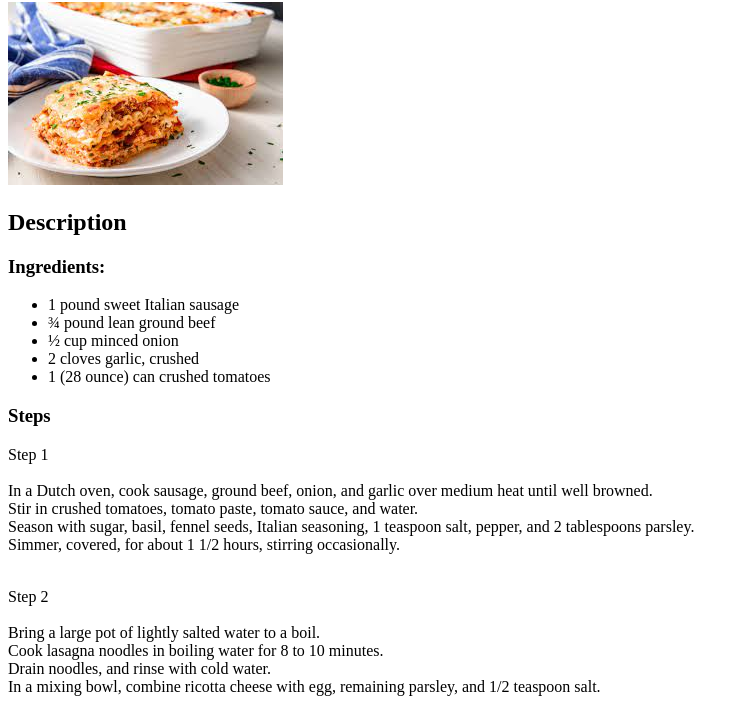
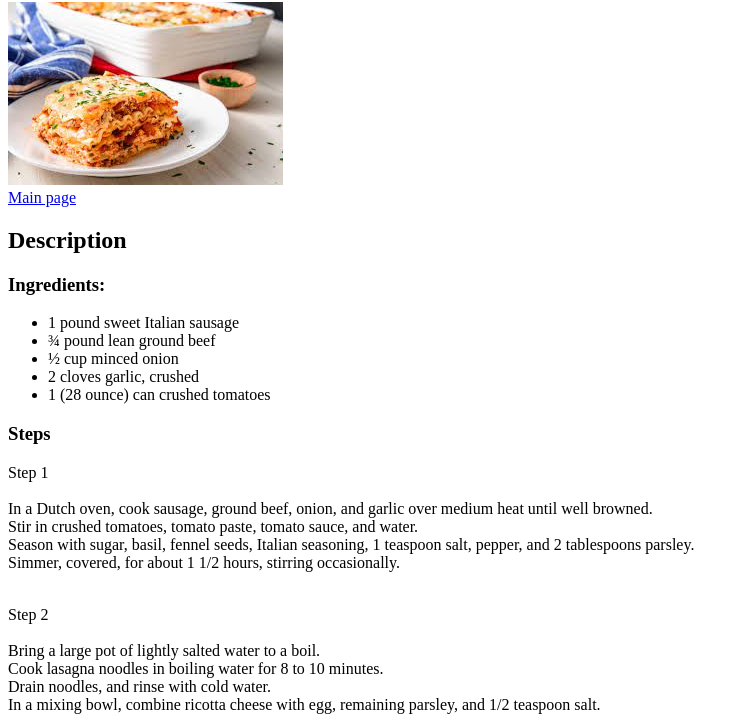
Before and after one commit to urosrelic/odin-recipes, a plain HTML site: page recipes/lasagna.html in a window 1280 px wide. Shown: the part 78-800 px from the top of the page, without its empty margins (0-749 px from the left). Drawn offline with Linux system fonts and the light colour scheme.

Commit message:
add link to main page

```diff
--- a/recipes/lasagna.html
+++ b/recipes/lasagna.html
@@ -11,6 +11,7 @@
 <body>
     <h1>Lasagna recipe</h1>
     <img src="../img/download.jpg" alt="lasagna image"> <br>
+    <a href="../index.html">Main page</a>
     <h2>Description</h2>
     <h3>Ingredients:</h3>
     <ul>
```
